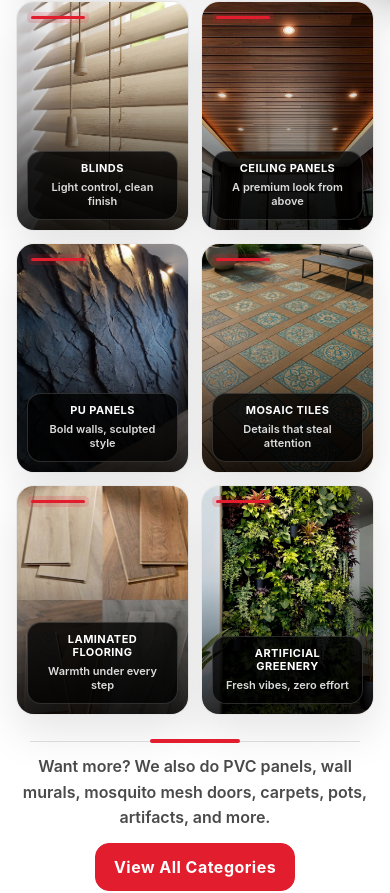
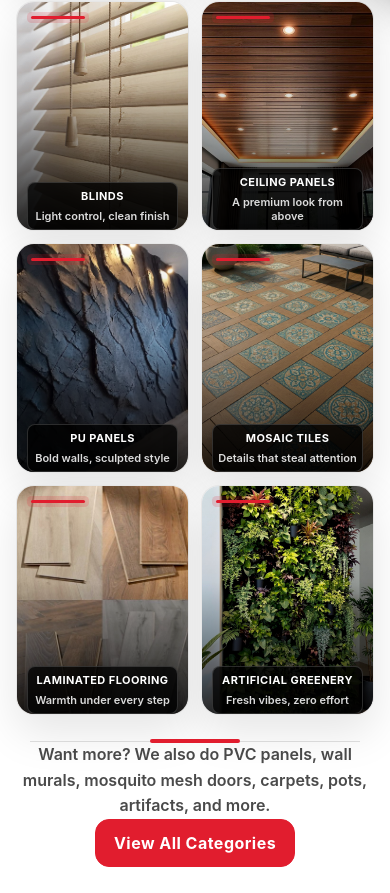
Before and after one commit to thehomeconcepts11-commits/The-Home-Concepts, a React (Create React App) app: page / in a window 390 px wide. Shown: the part 855-1748 px from the top of the page. Built offline with nearby package versions, Linux system fonts and the light colour scheme.

Commit message:
css updated

```diff
--- a/src/pages/HomePage.css
+++ b/src/pages/HomePage.css
@@ -255,9 +255,9 @@
   position: absolute;
   left: 14px;
   right: 14px;
-  bottom: 14px;
-  padding: 12px 12px;
-  border-radius: 14px;
+  bottom: 0px;
+  padding: 5px 2px;
+  border-radius: 8px;
   background: rgba(0, 0, 0, 0.78);
   border: 1px solid rgba(255, 255, 255, 0.16);
   color: #ffffff;
@@ -269,7 +269,6 @@
   letter-spacing: 0.04em;
   text-transform: uppercase;
   font-size: 12px;
-  line-height: 1.2;
   text-align: center;
 }
 
@@ -277,7 +276,6 @@
   margin-top: 6px;
   font-weight: 600;
   font-size: 12px;
-  line-height: 1.25;
   text-align: center;
   color: rgba(255, 255, 255, 0.86);
 }
@@ -285,8 +283,7 @@
 .showcase-cta {
   margin-top: 26px;
   text-align: center;
-  display: grid;
-  gap: 12px;
+  gap: 0px;
   justify-items: center;
 }
 
@@ -363,8 +360,8 @@
   .showcase-badge {
     left: 10px;
     right: 10px;
-    bottom: 10px;
-    padding: 10px 10px;
+    bottom: 0px;
+    padding: 6px 2px;
   }
 
   .showcase-badge-title,
```
